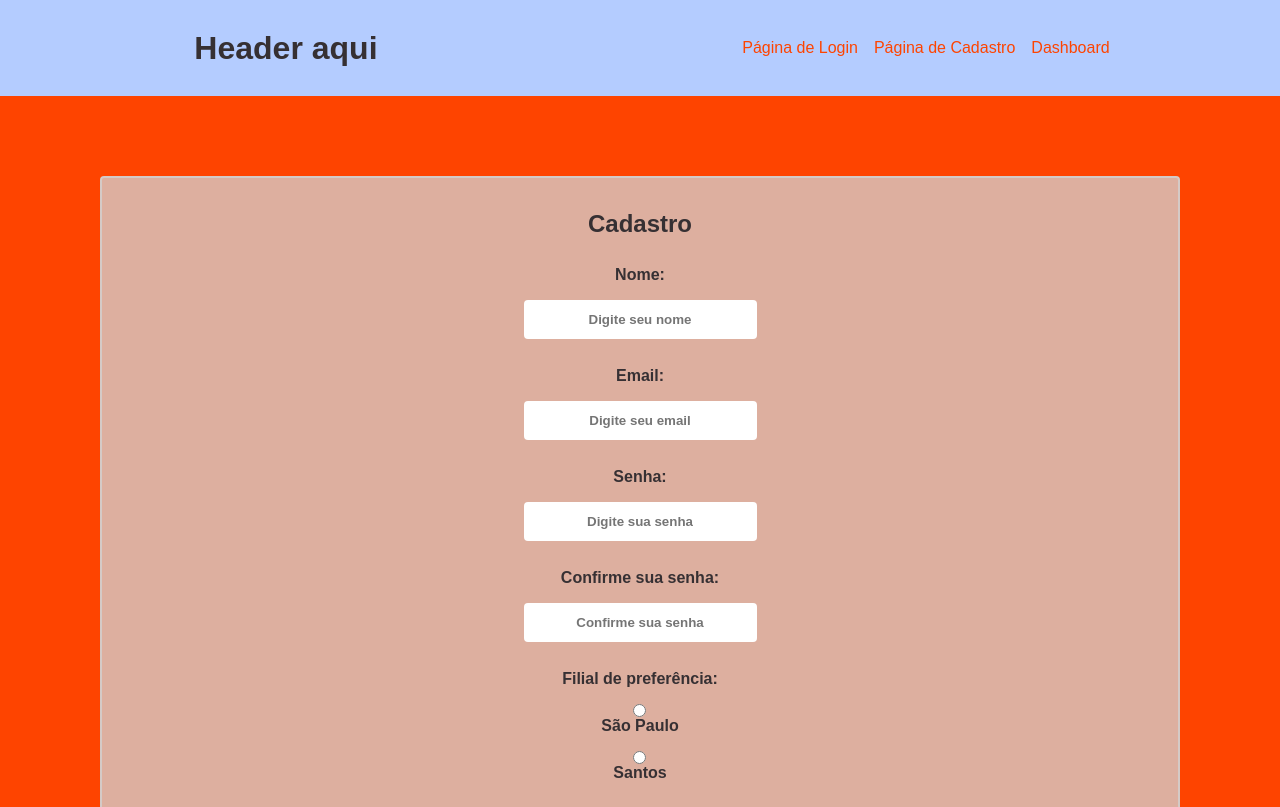
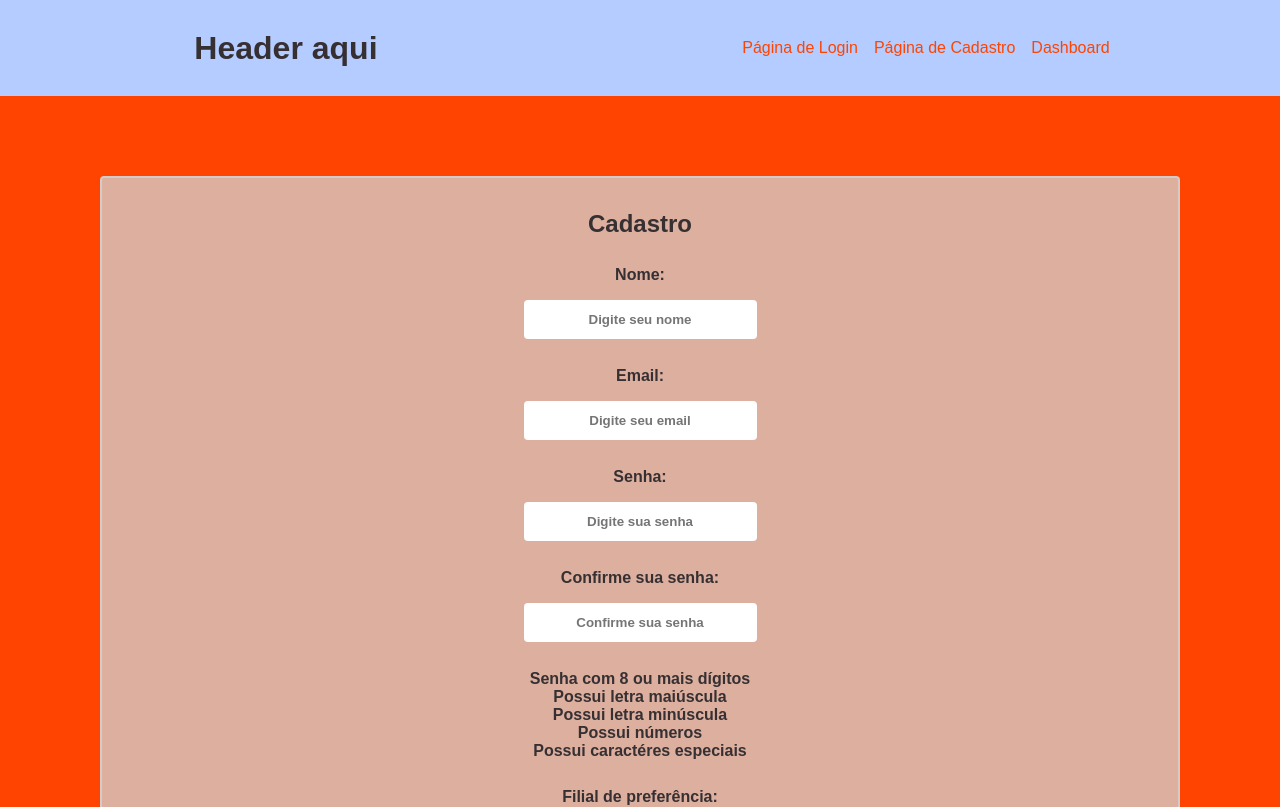
Before and after one commit to gabrlcj/squad4-frontend, a React (Create React App) app: page /register in a window 1280 px wide. Shown: the top 807 px of the page. Built offline with nearby package versions, Linux system fonts and the light colour scheme.

Commit message:
Sistema visual de validação de senha

```diff
--- a/src/components/RegisterPage/index.jsx
+++ b/src/components/RegisterPage/index.jsx
@@ -1,4 +1,4 @@
-import { useState } from 'react'
+import { useEffect, useState } from 'react'
 import { Header } from '../Header'
 import api from '../../api'
 
@@ -47,6 +47,21 @@ export function RegisterPage() {
         return toast.error('Senha inválida!')
     }
   }
+
+  const [validLength, setValidLength] = useState(null);
+  const [hasNumber, setHasNumber] = useState(null);
+  const [upperCase, setUpperCase] = useState(null);
+  const [lowerCase, setLowerCase] = useState(null);
+  const [specialChar, setSpecialChar] = useState(null);
+  // const [match, setMatch] = useState(null);
+
+  useEffect (() => {
+    setValidLength(password.length > 7 ? true : false);
+    setHasNumber(/\d/.test(password) ? true: false);
+    setUpperCase(/[A-Z]/.test(password) ? true: false);
+    setLowerCase(/[a-z]/.test(password) ? true: false);
+    setSpecialChar((/[^A-Z a-z0-9]/).test(password) ? true: false);
+  }, [password])
 
   return (
     <>
@@ -98,6 +113,13 @@ export function RegisterPage() {
             onChange={(event) => setConfirmPassword(event.target.value)}
           />
         </label>
+        <label>
+          <div className={validLength === true ? 'green' : null}>Senha com 8 ou mais dígitos</div>
+          <div className={upperCase ? 'green' : null}>Possui letra maiúscula</div>
+          <div className={lowerCase ? 'green' : null} >Possui letra minúscula</div>
+          <div className={hasNumber ? 'green' : null}>Possui números</div>
+          <div className={specialChar ? 'green' : null} >Possui caractéres especiais</div>
+        </label>
         <label htmlFor='filial'>
           Filial de preferência:
           <input name='filial' type='radio' value='São Paulo - SP' onClick={() => setOffice('São Paulo')} /> São Paulo
--- a/src/components/RegisterPage/styles.js
+++ b/src/components/RegisterPage/styles.js
@@ -37,4 +37,10 @@ export const Container = styled.form`
       filter: brightness(0.9);
     }
   }
+
+  .green{
+    font-weight: bolder;
+    color: green;
+    }
+
 `;
```
